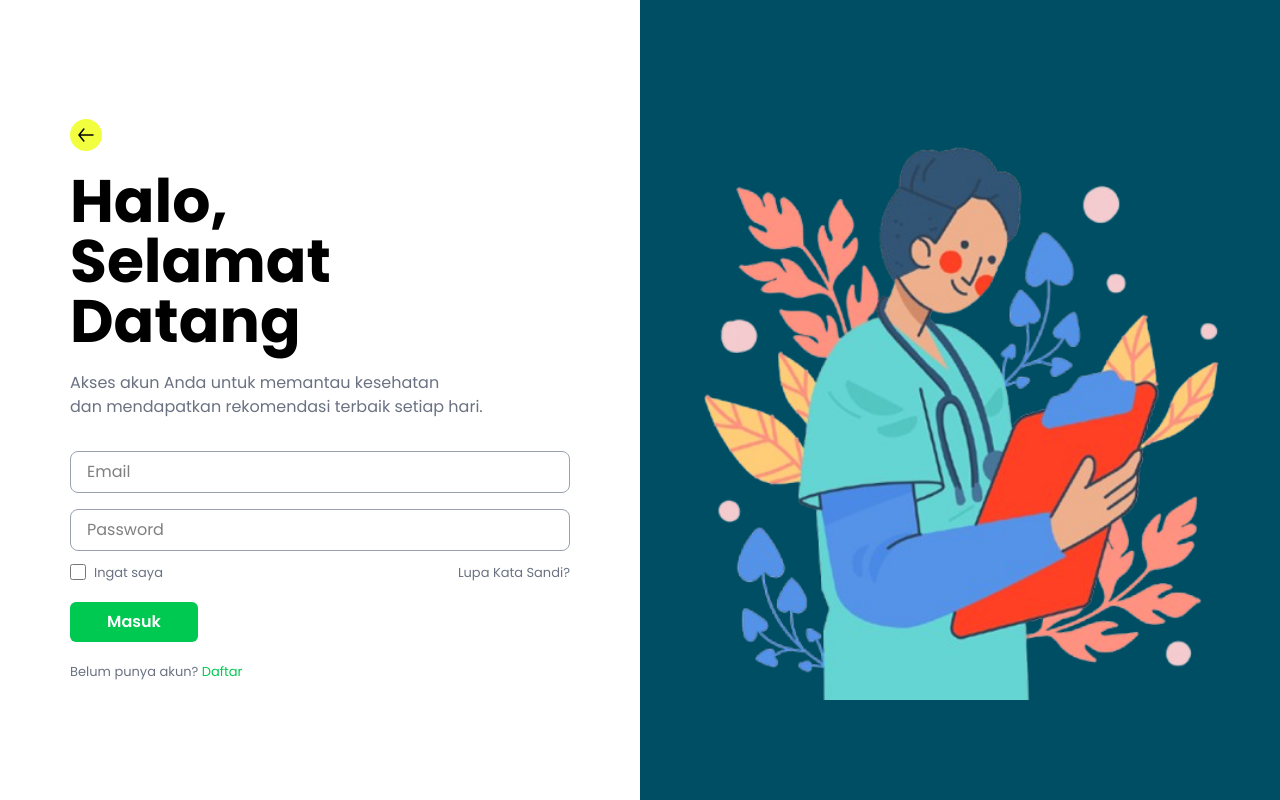
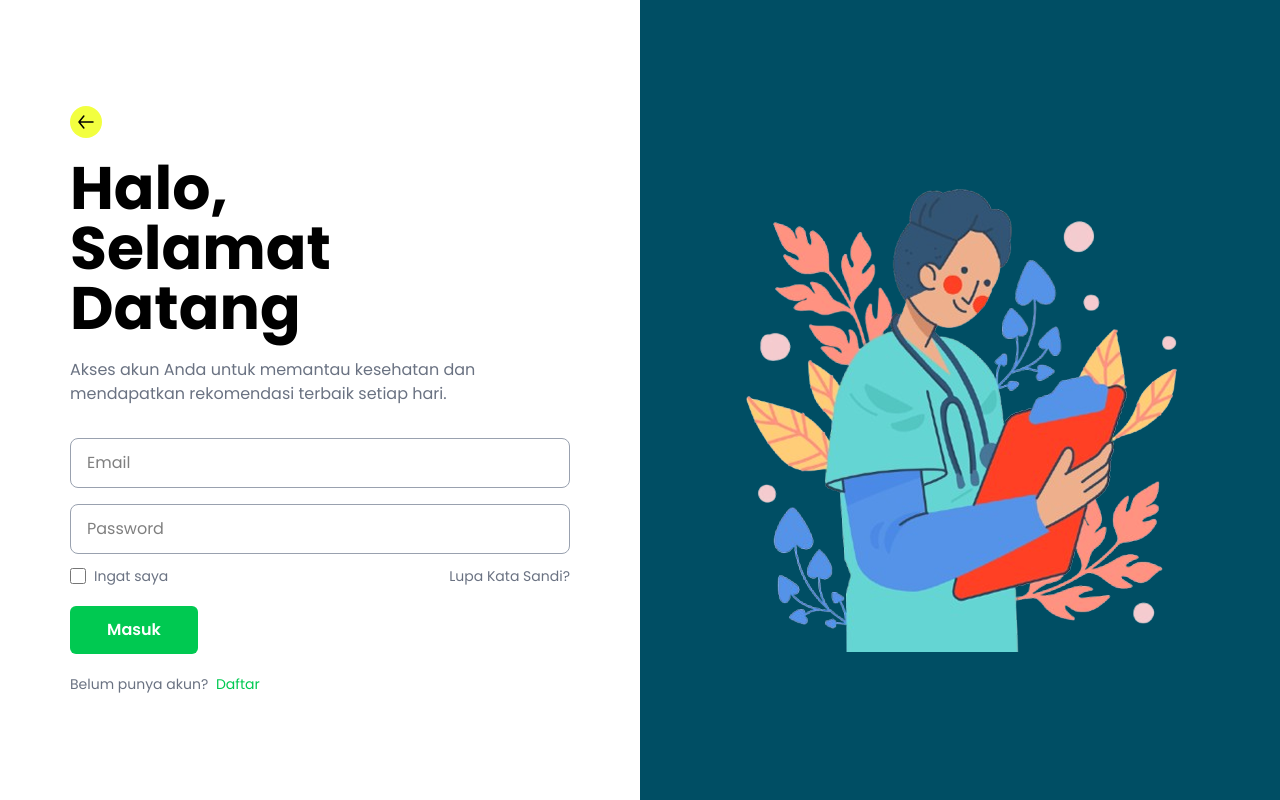
Before and after one commit to yowxy/MAGE-ITS, a Laravel app: template resources/views/livewire/auth/login.blade.php in a window 1280 px wide. Run offline with Laravel 12, Linux system fonts and the light colour scheme; the template is opened without the code that fills it, so the values that code supplies are empty; style sheets or scripts are compiled from the project's sources; some libraries are stand-ins or nearby versions.

Commit message:
refactor: ui auth

```diff
--- a/resources/views/components/navbar.blade.php
+++ b/resources/views/components/navbar.blade.php
@@ -8,7 +8,7 @@
         <li>Artikel</li>
         <li>Panduan</li>
     </ul>
-    <div class="font-semibold text-xl flex">
+    <div class="font-semibold text-xl flex justify-evenly">
         <a href="{{ route('register') }}" wire:navigate class="mr-3">Sign up</a>
         <a href="{{ route('login') }}" wire:navigate
            class="bg-green-500 rounded-lg p-4 text-white h-10 w-[117px] flex items-center justify-center">
--- a/resources/views/livewire/auth/login.blade.php
+++ b/resources/views/livewire/auth/login.blade.php
@@ -1,38 +1,73 @@
 @extends('layouts.view')
 @section('auth')
-    <div>
-        <div class="flex w-full h-screen items-center">
-            <div class="w-1/2 h-full flex justify-center items-center">
-                <div class="w-[500px]">
-                    <a class="w-8 h-8 flex items-center justify-center bg-[#F2FF3F] rounded-full mb-5" wire:navigate href="/">
-                        <img src="/images/arrow_back.svg" alt="">
+<div class="min-h-screen flex flex-col md:flex-row">
+    <!-- Bagian Form Login -->
+    <div class="w-full md:w-1/2 flex justify-center items-start md:items-center p-5 md:p-8">
+        <div class="w-full max-w-[500px] mt-20 md:mt-0">
+            <a class="w-8 h-8 flex items-center justify-center bg-[#F2FF3F] rounded-full mb-5 hover:bg-[#e5ee3a] transition-colors" wire:navigate href="/">
+                <img src="/images/arrow_back.svg" alt="Kembali">
             </a>
-                    <h1 class="font-bold text-6xl mb-5">Halo, <br> Selamat Datang</h1>
-                    <p class="text-gray-500 mb-8">Akses akun Anda untuk memantau kesehatan <br> dan mendapatkan
-                        rekomendasi terbaik setiap hari.</p>
+
+            <h1 class="font-semibold md:font-bold text-4xl md:text-6xl mb-5">Halo, <br> Selamat Datang</h1>
+
+            <p class="text-gray-500 mb-8">
+                Akses akun Anda untuk memantau kesehatan dan mendapatkan rekomendasi terbaik setiap hari.
+            </p>
+
             <form wire:submit="Login">
-                        <input type="text" placeholder="Email"
-                            class="w-full border border-gray-400 py-2 px-4 mb-4 rounded-lg text-black">
-                            <input type="text" placeholder="Password"
-                            class="w-full border border-gray-400 py-2 px-4 mb-3 rounded-lg text-black">
 
-                            <div class="flex justify-between mb-5">
-                                <div class="flex items-center">
-                                    <input type="checkbox" class="mr-2 accent-green-500 w-4 h-4">
-                                    <p class="text-gray-500 text-[13px]">Ingat saya</p>
-                            </div>
-                            <p class="text-gray-500 text-[13px]">Lupa Kata Sandi?</p>
+                <!-- Email Input -->
+                <div class="mb-4">
+                    <input type="email" placeholder="Email"
+                        class="w-full border border-gray-400 py-3 px-4 rounded-lg text-black focus:outline-none focus:ring-2 focus:ring-green-500 focus:border-transparent transition-all"
+                        wire:model="email">
+                    {{-- @error('email')
+                        <span class="text-red-500 text-sm mt-1">{{ $message }}</span>
+                    @enderror --}}
                 </div>
 
-                        <button class="w-32 h-10 bg-green-500 text-white font-semibold rounded-md mb-5">Masuk</button>
-                        <p class="text-gray-500 text-[13px]">Belum punya akun?
-                            <a wire:navigate  href="/register"class="text-green-500">Daftar</a></p>
+                <!-- Password Input -->
+                <div class="mb-3">
+                    <input type="password" placeholder="Password"
+                        class="w-full border border-gray-400 py-3 px-4 rounded-lg text-black focus:outline-none focus:ring-2 focus:ring-green-500 focus:border-transparent transition-all"
+                        wire:model="password">
+                    {{-- @error('password')
+                        <span class="text-red-500 text-sm mt-1">{{ $message }}</span>
+                    @enderror --}}
+                </div>
+
+                <!-- Remember Me & Forgot Password -->
+                <div class="flex flex-row  md:flex-row justify-between items-start md:items-center mb-5 gap-3 md:gap-0">
+                    <div class="flex items-center">
+                        <input type="checkbox" class="mr-2 accent-green-500 w-4 h-4" wire:model="remember">
+                        <p class="text-gray-500 text-sm">Ingat saya</p>
+                    </div>
+                    <a href="" class="text-gray-500 text-sm hover:text-green-500 transition-colors">
+                        Lupa Kata Sandi?
+                    </a>
+                </div>
+
+                <!-- Submit Button -->
+                <button type="submit"
+                    class="w-full md:w-32 h-12 bg-green-500 text-white font-semibold rounded-md mb-5 hover:bg-green-600 transition-colors focus:outline-none focus:ring-2 focus:ring-green-500 focus:ring-offset-2">
+                    Masuk
+                </button>
+
+                <!-- Register Link -->
+                <p class="text-gray-500 text-sm text-center md:text-left">
+                    Belum punya akun?
+                    <a wire:navigate href="/register" class="text-green-500 hover:text-green-600 transition-colors ml-1">
+                        Daftar
+                    </a>
+                </p>
             </form>
         </div>
     </div>
 
-            <div class="w-1/2 h-full bg-[#004E64] flex justify-center items-center">
-                <img src="/images/icon_auth.png" alt="image" width="600px" height="600px">
+    <!-- Bagian Gambar (Desktop Only) -->
+    <div class="hidden md:flex w-1/2 bg-[#004E64] justify-center items-center p-8">
+        <div class="max-w-full">
+            <img src="/images/icon_auth.png" alt="Ilustrasi Kesehatan" class="w-full h-auto max-w-[600px] max-h-[600px] object-contain">
         </div>
     </div>
 </div>
```
Also changed, not shown: resources/views/livewire/auth/register.blade.php (+49 -19 lines). Lines whose indentation alone changed are shown as unchanged.
